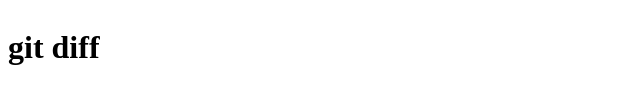
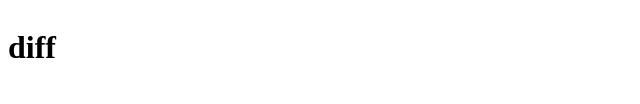
Before and after one commit to KyotaroYoshikawa/git_tutorial, a plain HTML site: page index.html in a window 1280 px wide. Shown: the part 184-288 px from the top of the page, without its empty margins (0-640 px from the left). Drawn offline with Linux system fonts and the light colour scheme.

Commit message:
文字の変更

```diff
--- a/index.html
+++ b/index.html
@@ -1,3 +1,3 @@
 <h1> Gitチュートリアル<h1>
 `<p>git status</p>
-<p>git diff</p>
+<p>diff</p>
```
